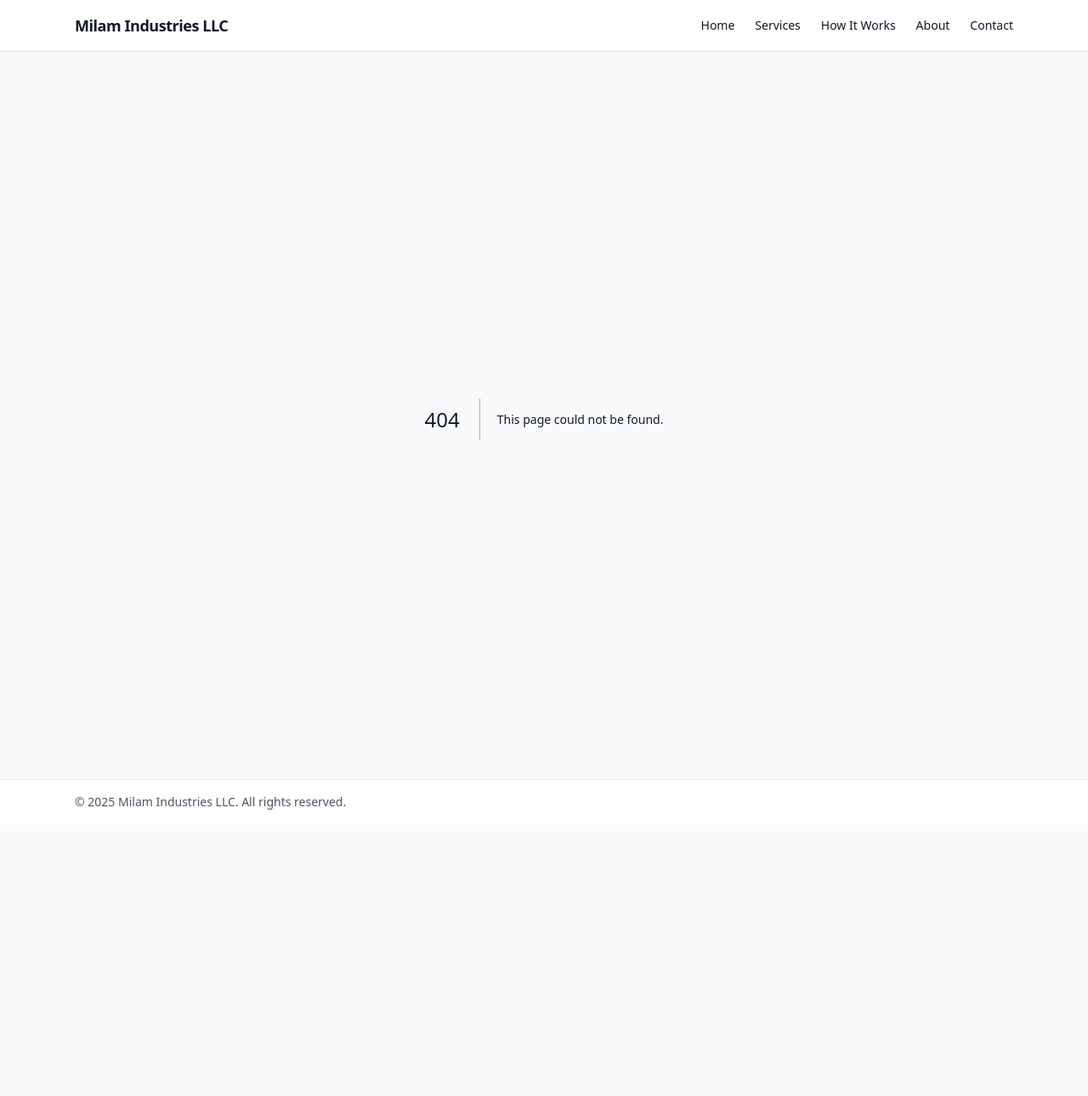
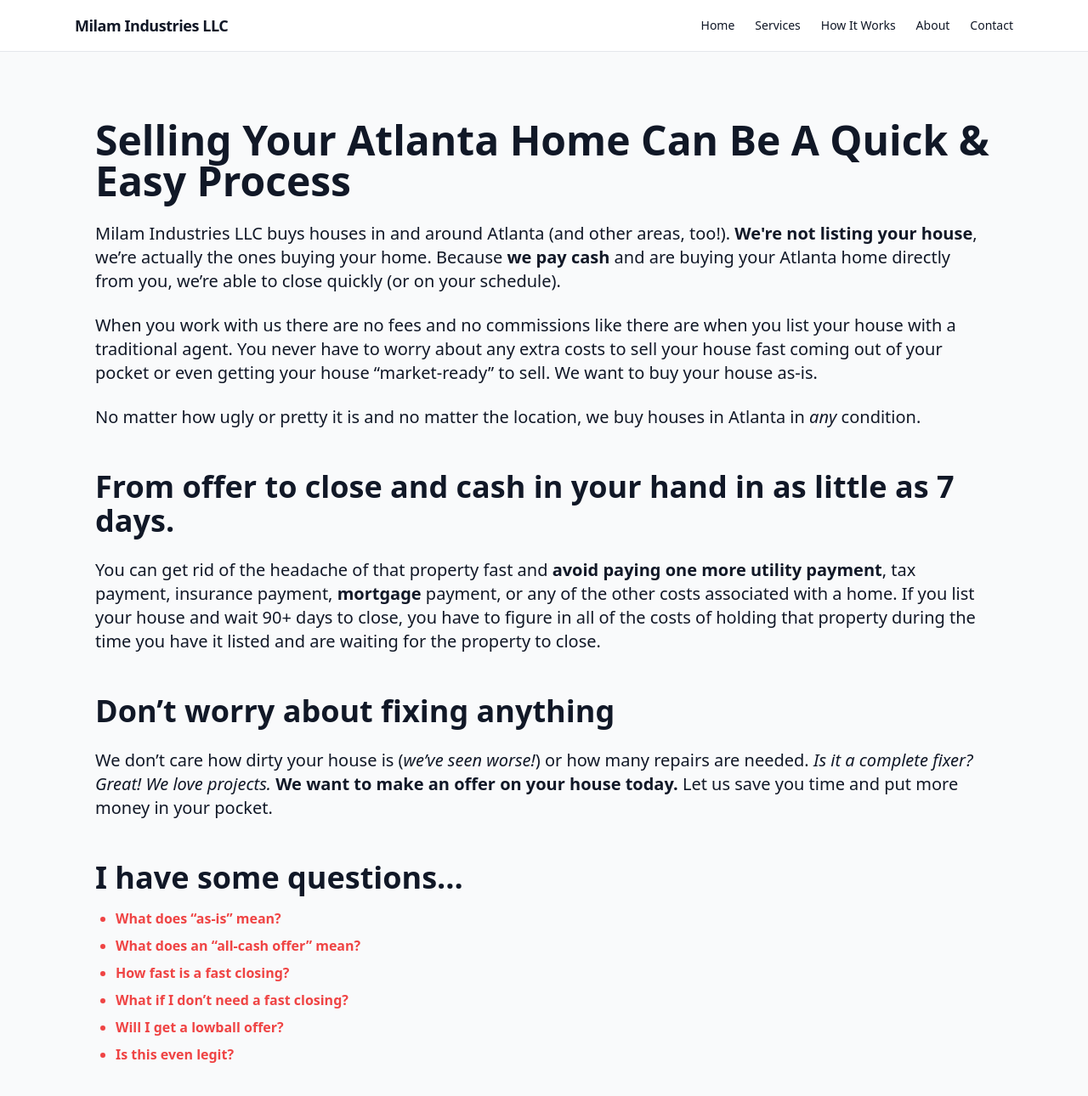
Before and after one commit to milamindustries/milamindustries-site, a Next.js app in the folder milamindustries-site/: page /how-it-works in a window 1280 px wide. Before the commit this address had no page. Shown: the top 1290 px of the page at 85% size. Before the commit the page ends 970 px from the top, so only its background shows below. Built offline with nearby package versions, Linux system fonts and the light colour scheme.

Commit message:
feat(how-it-works): create full How It Works page with detailed process and FAQ content

```diff
--- /dev/null
+++ b/milamindustries-site/app/how-it-works/page.jsx
@@ -0,0 +1,141 @@
+// app/how-it-works/page.jsx
+export const metadata = {
+  title: 'How It Works | Milam Industries LLC',
+  description:
+    'Selling your Atlanta home can be a quick & easy process. Learn how our all-cash, no-fee approach works and get answers to common questions.',
+};
+
+export default function HowItWorksPage() {
+  return (
+    <main className="max-w-6xl mx-auto px-6 py-12 space-y-12">
+      {/* Hero / Intro */}
+      <section className="space-y-6">
+        <h1 className="text-4xl md:text-5xl font-bold leading-tight">
+          Selling Your Atlanta Home Can Be A Quick & Easy Process
+        </h1>
+
+        <p className="text-lg md:text-xl">
+          Milam Industries LLC buys houses in and around Atlanta (and other areas, too!).
+          <strong> We&apos;re not listing your house</strong>, we’re actually the ones buying your home.
+          Because <strong>we pay cash</strong> and are buying your Atlanta home directly from you,
+          we’re able to close quickly (or on your schedule).
+        </p>
+
+        <p className="text-lg md:text-xl">
+          When you work with us there are no fees and no commissions like there are when you list
+          your house with a traditional agent. You never have to worry about any extra costs to
+          sell your house fast coming out of your pocket or even getting your house “market-ready”
+          to sell. We want to buy your house as-is.
+        </p>
+
+        <p className="text-lg md:text-xl">
+          No matter how ugly or pretty it is and no matter the location, we buy houses in Atlanta in
+          <em> any</em> condition.
+        </p>
+      </section>
+
+      {/* From offer to close */}
+      <section className="space-y-6">
+        <h2 className="text-3xl md:text-4xl font-bold">
+          From offer to close and cash in your hand in as little as 7 days.
+        </h2>
+        <p className="text-lg md:text-xl">
+          You can get rid of the headache of that property fast and{' '}
+          <strong>avoid paying one more utility payment</strong>, tax payment, insurance payment,
+          <strong> mortgage</strong> payment, or any of the other costs associated with a home.
+          If you list your house and wait 90+ days to close, you have to figure in all of the costs
+          of holding that property during the time you have it listed and are waiting for the property to close.
+        </p>
+      </section>
+
+      {/* Don’t worry about fixing */}
+      <section className="space-y-6">
+        <h2 className="text-3xl md:text-4xl font-bold">
+          Don’t worry about fixing anything
+        </h2>
+        <p className="text-lg md:text-xl">
+          We don’t care how dirty your house is (<em>we’ve seen worse!</em>) or how many repairs are needed.
+          <em> Is it a complete fixer? Great! We love projects.</em>{' '}
+          <strong>We want to make an offer on your house today.</strong>{' '}
+          Let us save you time and put more money in your pocket.
+        </p>
+      </section>
+
+      {/* Quick links to Q&A */}
+      <section className="space-y-4">
+        <h2 className="text-3xl md:text-4xl font-bold">I have some questions…</h2>
+        <ul className="list-disc pl-6 space-y-2 text-red-500 font-semibold">
+          <li><a href="#as-is">What does “as-is” mean?</a></li>
+          <li><a href="#all-cash">What does an “all-cash offer” mean?</a></li>
+          <li><a href="#fast-closing">How fast is a fast closing?</a></li>
+          <li><a href="#no-fast">What if I don’t need a fast closing?</a></li>
+          <li><a href="#lowball">Will I get a lowball offer?</a></li>
+          <li><a href="#legit">Is this even legit?</a></li>
+        </ul>
+      </section>
+
+      {/* Q&A Sections */}
+      <section id="as-is" className="space-y-4 scroll-mt-24">
+        <h3 className="text-3xl font-bold">What does “as-is” mean?</h3>
+        <p className="text-lg md:text-xl">
+          We buy your Atlanta home as-is, meaning you don’t have to worry about doing repairs,
+          fixing your home up, or getting it ready for showings. We’ll handle all repairs,
+          inspections, and more after we purchase your home. We factor this into our offer, of course,
+          but it saves you the money and the headache associated with getting your home ready to sell.
+        </p>
+      </section>
+
+      <section id="all-cash" className="space-y-4 scroll-mt-24">
+        <h3 className="text-3xl font-bold">What does an “all-cash offer” mean?</h3>
+        <p className="text-lg md:text-xl">
+          “All-cash” means exactly that — all cash for your Atlanta home! Because we are real estate
+          investors who are purchasing your home directly, we don’t rely on traditional financing
+          like retail homebuyers. When you sell to us, there’s no risk of the financing falling
+          through, or closing being delayed. When we make you an offer, that’s the full amount
+          you’ll receive at closing.
+        </p>
+      </section>
+
+      <section id="fast-closing" className="space-y-4 scroll-mt-24">
+        <h3 className="text-3xl font-bold">How fast is a fast closing?</h3>
+        <p className="text-lg md:text-xl">
+          After you send us information about your home, we can make you a no-obligation, fair
+          all-cash offer in as little as 24 hours. Once you accept, we close at a local, reputable
+          title company in as little as 7 days. Compare that to the 30+ days it can take to close
+          when listing your house the traditional way, and the benefits are obvious!
+        </p>
+      </section>
+
+      <section id="no-fast" className="space-y-4 scroll-mt-24">
+        <h3 className="text-3xl font-bold">What if I don’t need a fast closing?</h3>
+        <p className="text-lg md:text-xl">
+          At Milam Industries LLC, we work on your time frame. If you don’t need a fast closing due
+          to the need to make arrangements, explore your future options, etc., we will schedule the
+          closing on the day that works best for you!
+        </p>
+      </section>
+
+      <section id="lowball" className="space-y-4 scroll-mt-24">
+        <h3 className="text-3xl font-bold">Will I get a lowball offer?</h3>
+        <p className="text-lg md:text-xl">
+          Our goal is to provide you with the fairest offer possible. Unlike other buyers or big tech
+          giants, we’re transparent with how we arrive at an offer amount. What we offer is based on
+          what the value of the property may be once we make the necessary improvements and upgrades.
+          We’re entirely transparent with this offer process and happy to walk you through how it works.
+        </p>
+      </section>
+
+      <section id="legit" className="space-y-4 scroll-mt-24">
+        <h3 className="text-3xl font-bold">Is this even legit?</h3>
+        <p className="text-lg md:text-xl">
+          Yes, it is! The real estate industry is rapidly changing, and thousands of homeowners are
+          exploring their options when it comes to selling their house in the fastest, easiest, and
+          most transparent way. That’s where we come in. We offer an alternative for those homeowners
+          who may not have the time or ability to list their house on the market for top dollar.
+          We’ll work with you to assess your situation, make you a transparent all-cash offer, and
+          close on your timeline.
+        </p>
+      </section>
+    </main>
+  );
+}
```
